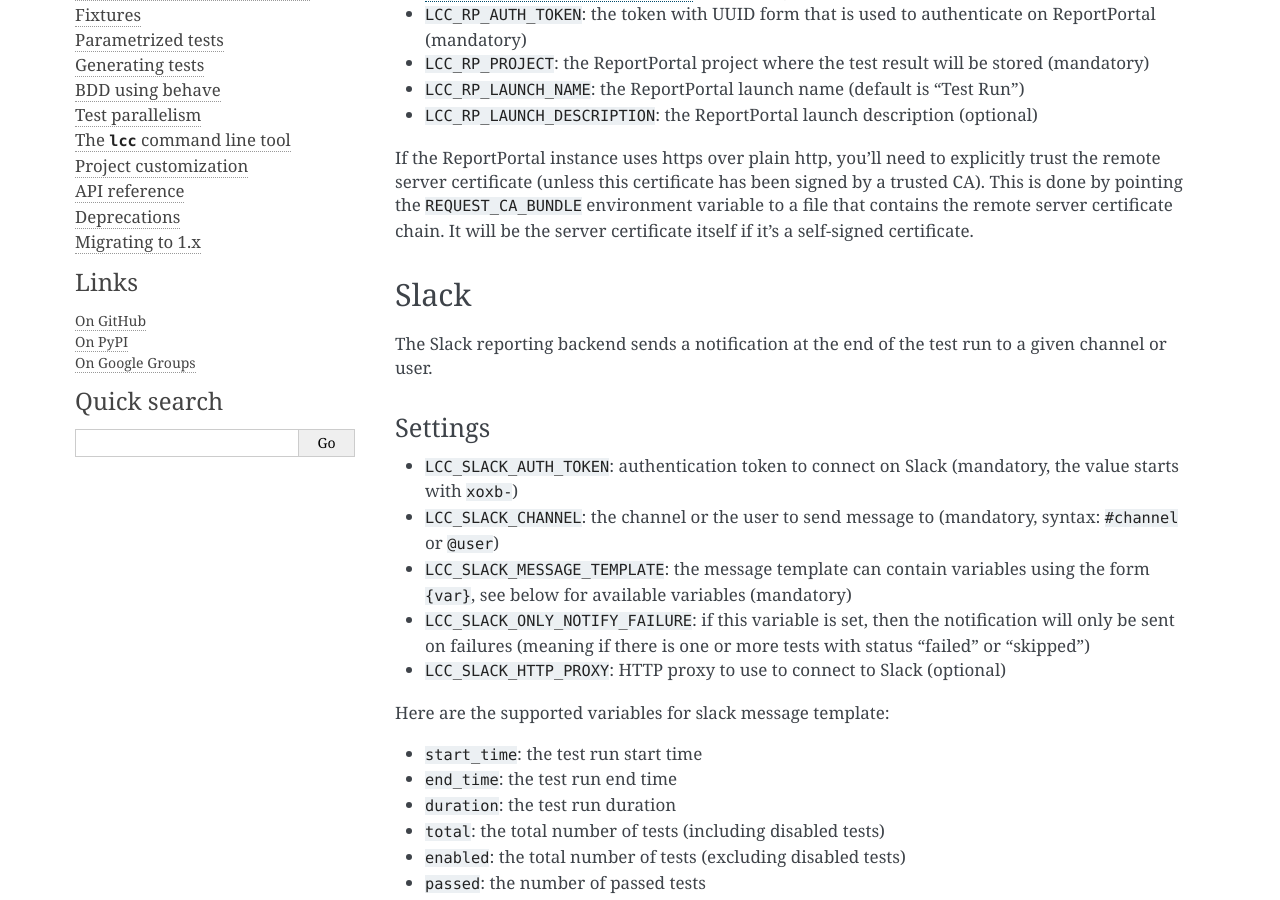
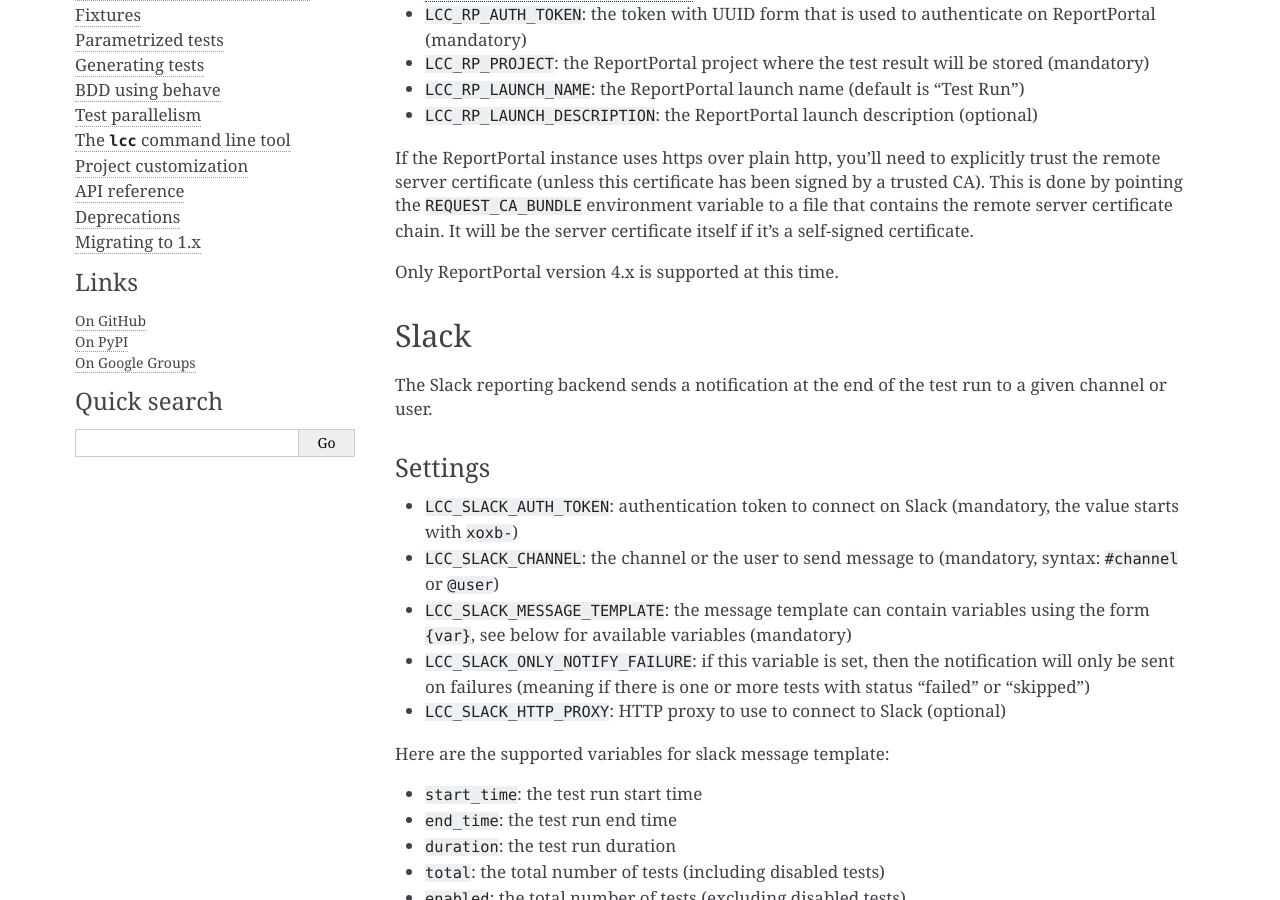
Before and after one commit to lemoncheesecake/lemoncheesecake, a Sphinx documentation site: the page built from doc/configure-reporting-backends.rst, in a window 1280 px wide and 900 px high, scrolled down 352 px. Built offline with Sphinx 7.4.7, drawn with Linux system fonts in a browser that asks for light colours.

Commit message:
doc: indicate that only ReportPortal version 4.x is currently supported

```diff
--- a/doc/configure-reporting-backends.rst
+++ b/doc/configure-reporting-backends.rst
@@ -25,6 +25,8 @@
 (unless this certificate has been signed by a trusted CA). This is done by pointing the ``REQUEST_CA_BUNDLE`` environment
 variable to a file that contains the remote server certificate chain. It will be the server certificate itself if it's a
 self-signed certificate.
+
+Only ReportPortal version 4.x is supported at this time.
 
 Slack
 -----
```
